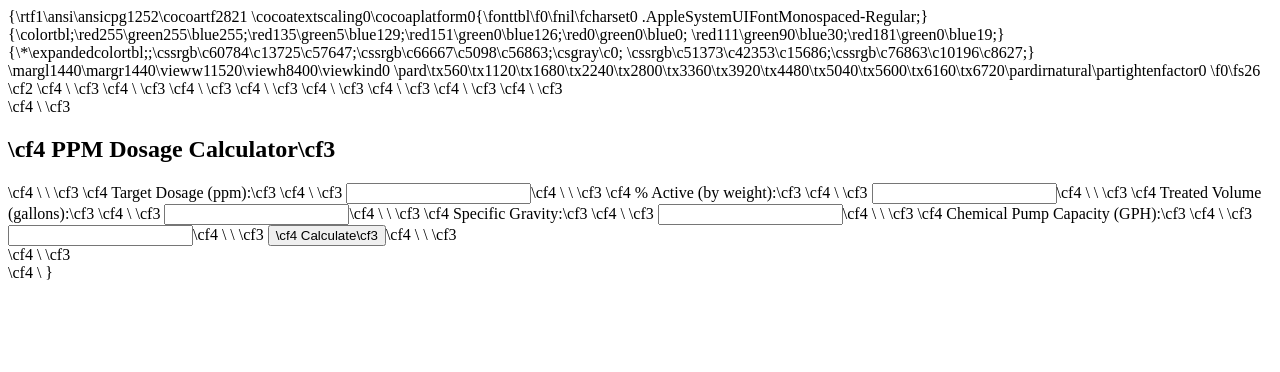
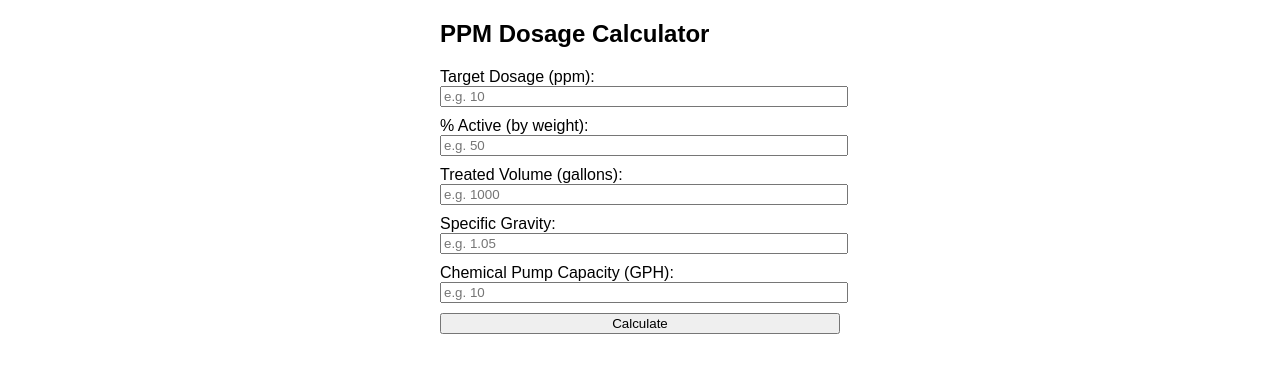
Before and after one commit to occand2024/enhanced-dosing-calculator, a plain HTML site: page index.html in a window 1280 px wide. Drawn offline with Linux system fonts and the light colour scheme.

Commit message:
index.html

```diff
--- a/index.html
+++ b/index.html
@@ -1,40 +1,35 @@
-{\rtf1\ansi\ansicpg1252\cocoartf2821
-\cocoatextscaling0\cocoaplatform0{\fonttbl\f0\fnil\fcharset0 .AppleSystemUIFontMonospaced-Regular;}
-{\colortbl;\red255\green255\blue255;\red135\green5\blue129;\red151\green0\blue126;\red0\green0\blue0;
-\red111\green90\blue30;\red181\green0\blue19;}
-{\*\expandedcolortbl;;\cssrgb\c60784\c13725\c57647;\cssrgb\c66667\c5098\c56863;\csgray\c0;
-\cssrgb\c51373\c42353\c15686;\cssrgb\c76863\c10196\c8627;}
-\margl1440\margr1440\vieww11520\viewh8400\viewkind0
-\pard\tx560\tx1120\tx1680\tx2240\tx2800\tx3360\tx3920\tx4480\tx5040\tx5600\tx6160\tx6720\pardirnatural\partightenfactor0
+<!DOCTYPE html>
+<html>
+<head>
+  <meta charset="utf-8">
+  <meta name="viewport" content="width=device-width">
+  <title>PPM Dosage Calculator</title>
+</head>
+<body>
+  <div style="max-width: 400px; margin: 20px auto; font-family: Arial, sans-serif;">
+      <h2>PPM Dosage Calculator</h2>
 
-\f0\fs26 \cf2 <!DOCTYPE \cf3 html\cf2 >\cf4 \
-\cf3 <html>\cf4 \
-\cf3 <head>\cf4 \
-  \cf3 <meta \cf5 charset\cf3 =\cf6 "utf-8"\cf3 >\cf4 \
-  \cf3 <meta \cf5 name\cf3 =\cf6 "viewport"\cf3  \cf5 content\cf3 =\cf6 "width=device-width"\cf3 >\cf4 \
-  \cf3 <title>\cf4 PPM Dosage Calculator\cf3 </title>\cf4 \
-\cf3 </head>\cf4 \
-\cf3 <body>\cf4 \
-  \cf3 <div \cf5 style\cf3 =\cf6 "max-width: 400px; margin: 20px auto; font-family: Arial, sans-serif;"\cf3 >\cf4 \
-      \cf3 <h2>\cf4 PPM Dosage Calculator\cf3 </h2>\cf4 \
-      \
-      \cf3 <label \cf5 for\cf3 =\cf6 "targetPpm"\cf3 >\cf4 Target Dosage (ppm):\cf3 </label>\cf4 \
-      \cf3 <input \cf5 type\cf3 =\cf6 "number"\cf3  \cf5 id\cf3 =\cf6 "targetPpm"\cf3  \cf5 step\cf3 =\cf6 "any"\cf3  \cf5 placeholder\cf3 =\cf6 "e.g. 10"\cf3  \cf5 style\cf3 =\cf6 "width: 100%; margin-bottom: 10px;"\cf3  />\cf4 \
-      \
-      \cf3 <label \cf5 for\cf3 =\cf6 "percentActive"\cf3 >\cf4 % Active (by weight):\cf3 </label>\cf4 \
-      \cf3 <input \cf5 type\cf3 =\cf6 "number"\cf3  \cf5 id\cf3 =\cf6 "percentActive"\cf3  \cf5 step\cf3 =\cf6 "any"\cf3  \cf5 placeholder\cf3 =\cf6 "e.g. 50"\cf3  \cf5 style\cf3 =\cf6 "width: 100%; margin-bottom: 10px;"\cf3  />\cf4 \
-      \
-      \cf3 <label \cf5 for\cf3 =\cf6 "treatedVolumeGal"\cf3 >\cf4 Treated Volume (gallons):\cf3 </label>\cf4 \
-      \cf3 <input \cf5 type\cf3 =\cf6 "number"\cf3  \cf5 id\cf3 =\cf6 "treatedVolumeGal"\cf3  \cf5 step\cf3 =\cf6 "any"\cf3  \cf5 placeholder\cf3 =\cf6 "e.g. 1000"\cf3  \cf5 style\cf3 =\cf6 "width: 100%; margin-bottom: 10px;"\cf3  />\cf4 \
-\
-      \cf3 <label \cf5 for\cf3 =\cf6 "specificGravity"\cf3 >\cf4 Specific Gravity:\cf3 </label>\cf4 \
-      \cf3 <input \cf5 type\cf3 =\cf6 "number"\cf3  \cf5 id\cf3 =\cf6 "specificGravity"\cf3  \cf5 step\cf3 =\cf6 "any"\cf3  \cf5 placeholder\cf3 =\cf6 "e.g. 1.05"\cf3  \cf5 style\cf3 =\cf6 "width: 100%; margin-bottom: 10px;"\cf3  />\cf4 \
-\
-      \cf3 <label \cf5 for\cf3 =\cf6 "pumpCapacityGPH"\cf3 >\cf4 Chemical Pump Capacity (GPH):\cf3 </label>\cf4 \
-      \cf3 <input \cf5 type\cf3 =\cf6 "number"\cf3  \cf5 id\cf3 =\cf6 "pumpCapacityGPH"\cf3  \cf5 step\cf3 =\cf6 "any"\cf3  \cf5 placeholder\cf3 =\cf6 "e.g. 10"\cf3  \cf5 style\cf3 =\cf6 "width: 100%; margin-bottom: 10px;"\cf3  />\cf4 \
-\
-      \cf3 <button \cf5 id\cf3 =\cf6 "calculateBtn"\cf3  \cf5 style\cf3 =\cf6 "width: 100%; margin-bottom: 10px;"\cf3 >\cf4 Calculate\cf3 </button>\cf4 \
-      \
-      \cf3 <div \cf5 id\cf3 =\cf6 "results"\cf3  \cf5 style\cf3 =\cf6 "font-weight: bold; text-align: center;"\cf3 ></div>\cf4 \
-  \cf3 </div>\cf4 \
-}
+      <label for="targetPpm">Target Dosage (ppm):</label>
+      <input type="number" id="targetPpm" step="any" placeholder="e.g. 10" style="width: 100%; margin-bottom: 10px;" />
+
+      <label for="percentActive">% Active (by weight):</label>
+      <input type="number" id="percentActive" step="any" placeholder="e.g. 50" style="width: 100%; margin-bottom: 10px;" />
+
+      <label for="treatedVolumeGal">Treated Volume (gallons):</label>
+      <input type="number" id="treatedVolumeGal" step="any" placeholder="e.g. 1000" style="width: 100%; margin-bottom: 10px;" />
+
+      <label for="specificGravity">Specific Gravity:</label>
+      <input type="number" id="specificGravity" step="any" placeholder="e.g. 1.05" style="width: 100%; margin-bottom: 10px;" />
+
+      <label for="pumpCapacityGPH">Chemical Pump Capacity (GPH):</label>
+      <input type="number" id="pumpCapacityGPH" step="any" placeholder="e.g. 10" style="width: 100%; margin-bottom: 10px;" />
+
+      <button id="calculateBtn" style="width: 100%; margin-bottom: 10px;">Calculate</button>
+
+      <div id="results" style="font-weight: bold; text-align: center;"></div>
+  </div>
+
+  <!-- Reference to the external JavaScript file -->
+  <script src="calculator.js"></script>
+</body>
+</html>
```
